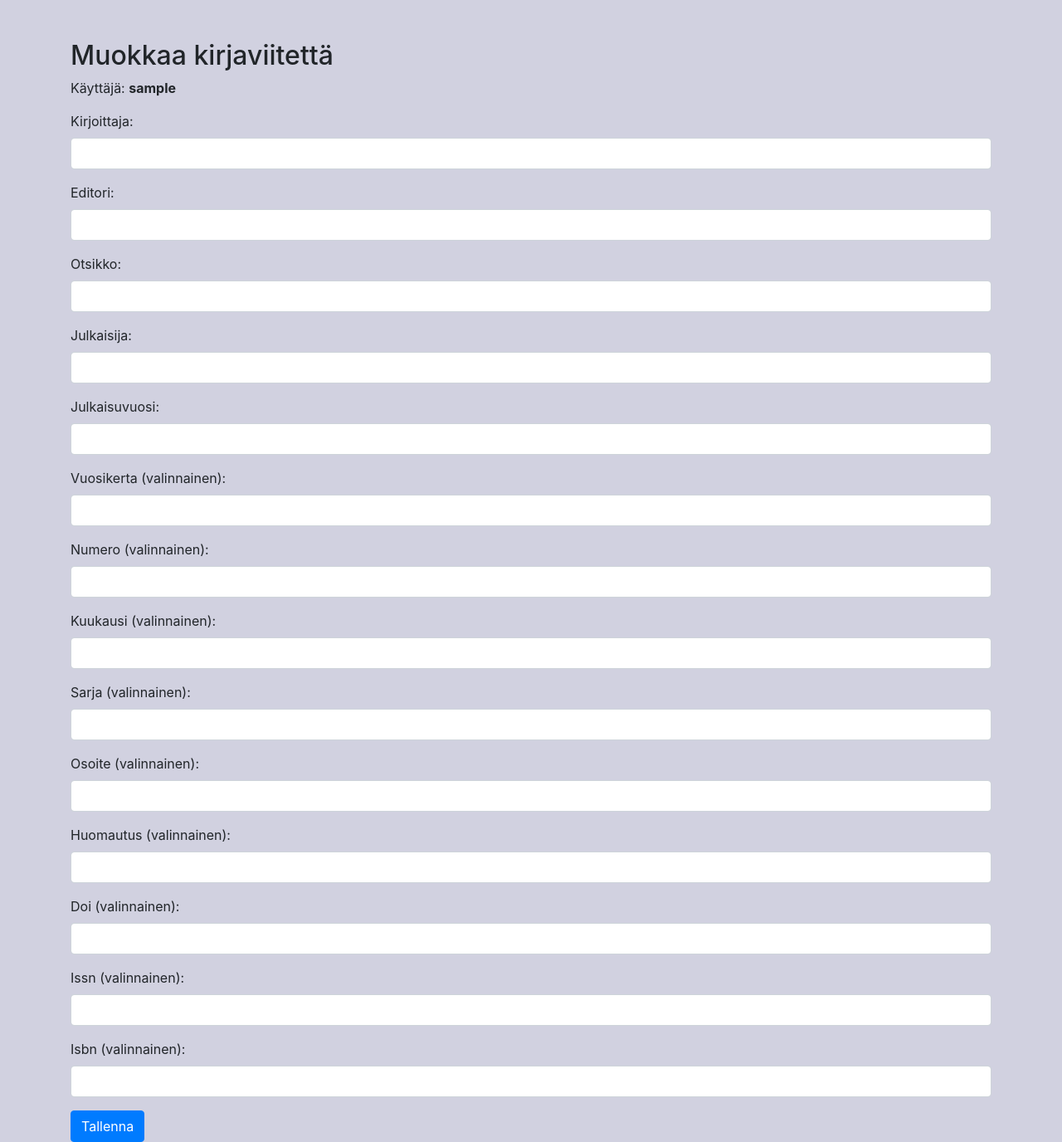
After one commit to asvorg/ohtu-miniprojekti, a Flask app: a page that uses src/frontend/templates/edit_book.html in a window 1280 px wide. The commit adds this page. Shown: the whole page at 83% size. Run offline with Flask 3, Linux system fonts and the light colour scheme; data that the repository does not hold is empty; some libraries are stand-ins or nearby versions.

Commit message:
kirjaviitteen muokkaus toimimaan

```diff
--- a/src/app.py
+++ b/src/app.py
@@ -1,6 +1,6 @@
 from flask import Flask
 from flask import Flask, render_template, request, redirect, url_for, session
-from backend.article_func import to_bibtex_article, from_db_form_to_bibtex
+from backend.article_func import to_bibtex_article, from_db_form_to_bibtex, detect_type
 from backend.db.db_func import add_article_to_db, get_article_from_db_by_user, add_mastersthesis_to_db, delete_article_by_cite_key, get_article_from_db_by_cite_key, edit_article_by_cite_key, add_book_to_db, get_articles_from_db_by_cite_key
 from backend.book_func import to_bibtex_book
 from backend.masterthesis_func import to_bibtex_masterthesis
@@ -144,7 +144,10 @@ def list_without_user():
 @app.route("/list/<user>")
 def list(user):
     cites = get_article_from_db_by_user(user)
-    return render_template("list.html", cites=cites, user=user)
+    cite_types = {}
+    for cite in cites:
+        cite_types[cite["cite_key"]] = detect_type(cite)
+    return render_template("list.html", cites=cites, user=user, cite_types=cite_types)
 
 @app.route("/edit/<user>/<cite_key>/", methods=["GET", "POST"])
 def edit(user, cite_key):
@@ -176,10 +179,42 @@ def edit(user, cite_key):
 
         return redirect("/list/"+user)
 
+@app.route("/edit_book/<user>/<cite_key>/", methods=["GET", "POST"])
+def edit_book(user, cite_key):
+    if request.method == "GET":
+        cite = get_article_from_db_by_cite_key(user, cite_key) # PITÄISI SAADA BOOK!
+        return render_template("edit_book.html", cite=cite, user=user)
+    if request.method == "POST":
+        # poisto
+        delete_article_by_cite_key(user, cite_key)
+
+        # kirjaviitteen lisäys
+        author = request.form["Kirjoittaja"]
+        editor = request.form["Editori"]
+        title = request.form["Otsikko"]
+        publisher = request.form["Julkaisija"]
+        year = int(request.form["Julkaisuvuosi"])
+        volume = int(request.form["Vuosikerta"]) if request.form["Vuosikerta"] else 0
+        number = int(request.form["Numero"]) if request.form["Numero"] else 0
+        pages = int(request.form["Sivumäärä"]) if request.form["Sivumäärä"] else 0
+        # pages ei tallennu tietokantaan!?
+        month = request.form["Kuukausi"]
+        series = request.form["Sarja"]
+        address = request.form["Osoite"]
+        note = request.form["Huomautus"]
+        doi = request.form["Doi"]
+        issn = request.form["Issn"]
+        isbn = request.form["Isbn"]
+        edition = "" # halutaanko edition myös lomakkeelle?!
+        bibtex_book = to_bibtex_book(author, editor, title, publisher, year, volume, number, series, address, edition, month, note, doi, issn, isbn)
+        add_book_to_db(user, bibtex_book)
+
+        return redirect("/list/"+user)
+
 @app.route("/delete/<user>/<cite_key>/", methods=["GET", "POST"])
 def delete(user, cite_key):
     cite = get_article_from_db_by_cite_key(user, cite_key)
-    # vahvistus
+    # varmistuskysymys
     if request.method == "GET":
         bibtex = from_db_form_to_bibtex(cite)
         return render_template("delete_confirmation.html", user=user, cite_key=cite_key, bibtex=bibtex)
--- /dev/null
+++ b/src/frontend/templates/edit_book.html
@@ -0,0 +1,114 @@
+<!DOCTYPE html>
+<html lang="fi">
+<head>
+    <meta charset="UTF-8">
+    <meta name="viewport" content="width=device-width, initial-scale=1, shrink-to-fit=no">
+    <title>Muokkaa kirjaviitettä</title>
+    <link rel="stylesheet" href="https://stackpath.bootstrapcdn.com/bootstrap/4.5.2/css/bootstrap.min.css">
+</head>
+<body>
+
+    <style>
+        body {
+            background-color: #d1d1e0;
+        }
+
+
+    </style>
+
+<div class="container mt-5">
+    <h2>Muokkaa kirjaviitettä</h2>
+    <p>Käyttäjä: <b>{{ user }}</b></p>
+
+    <form method="POST">
+         <div class="form-group">
+            <label for="Kirjoittaja">Kirjoittaja:</label>
+            <input type="text" class="form-control" name="Kirjoittaja" value="{{ cite.author }}" required>
+        </div>
+
+        <div class="form-group">
+            <label for="Editori">Editori:</label>
+            <input type="text" class="form-control" name="Editori" value="{{ cite.editor }}" required>
+        </div>
+
+        <div class="form-group">
+            <label for="Otsikko">Otsikko:</label>
+            <input type="text" class="form-control" name="Otsikko" value="{{ cite.title }}" required>
+        </div>
+
+        <div class="form-group">
+            <label for="Julkaisija">Julkaisija:</label>
+            <input type="text" class="form-control" name="Julkaisija" value="{{ cite.publisher }}" required>
+        </div>
+
+        <div class="form-group">
+            <label for="Julkaisuvuosi">Julkaisuvuosi:</label>
+            <input type="number" class="form-control" name="Julkaisuvuosi" value="{{ cite.year }}" required>
+        </div>
+
+        <div class="form-group">
+            <label for="Vuosikerta">Vuosikerta (valinnainen):</label>
+            <input type="number" class="form-control" name="Vuosikerta" value="{{ cite.volume }}">
+        </div>
+
+        <div class="form-group">
+            <label for="Numero">Numero (valinnainen):</label>
+            <input type="number" class="form-control" name="Numero" value="{{ cite.number }}">
+        </div>
+
+        <!--
+
+        pages ei tallennu tietokantaan
+
+        <div class="form-group">
+            <label for="Sivumäärä">Sivumäärä (valinnainen):</label>
+            <input type="number" class="form-control" name="Sivumäärä" value="{{ cite.pages }}">
+        </div>
+
+        -->
+
+        <div class="form-group">
+            <label for="Kuukausi">Kuukausi (valinnainen):</label>
+            <input type="number" class="form-control" name="Kuukausi" value="{{ cite.month }}" min="1" max="12">
+        </div>
+
+        <div class="form-group">
+            <label for="Sarja">Sarja (valinnainen):</label>
+            <input type="text" class="form-control" name="Sarja" value="{{ cite.series }}">
+        </div>
+
+        <div class="form-group">
+            <label for="Osoite">Osoite (valinnainen):</label>
+            <input type="text" class="form-control" name="Osoite" value="{{ cite.address }}">
+        </div>
+
+        <div class="form-group">
+            <label for="Huomautus">Huomautus (valinnainen):</label>
+            <input type="text" class="form-control" name="Huomautus" value="{{ cite.note }}">
+        </div>
+
+        <div class="form-group">
+            <label for="Doi">Doi (valinnainen):</label>
+            <input type="text" class="form-control" name="Doi" value="{{ cite.doi }}">
+        </div>
+
+        <div class="form-group">
+            <label for="Issn">Issn (valinnainen):</label>
+            <input type="text" class="form-control" name="Issn" value="{{ cite.issn }}">
+        </div>
+
+        <div class="form-group">
+            <label for="Isbn">Isbn (valinnainen):</label>
+            <input type="text" class="form-control" name="Isbn" value="{{ cite.isbn }}">
+        </div>
+
+        <button type="submit" class="btn btn-primary">Tallenna</button>
+    </form>
+</div>
+
+<script src="https://code.jquery.com/jquery-3.5.1.slim.min.js"></script>
+<script src="https://cdn.jsdelivr.net/npm/@popperjs/core@2.0.8/dist/umd/popper.min.js"></script>
+<script src="https://stackpath.bootstrapcdn.com/bootstrap/4.5.2/js/bootstrap.min.js"></script>
+
+</body>
+</html>
--- a/src/frontend/templates/list.html
+++ b/src/frontend/templates/list.html
@@ -36,7 +36,11 @@
             <td title="{{ cite }}">{{ cite.author }}</td>
             <td>{{cite.title}}</td>
             <td>
+                {% if cite_types[cite.cite_key] == "book" %}
+                <a href="/edit_book/{{cite.user}}/{{cite.cite_key}}" class="btn btn-primary">Muokkaa</a>
+                {% else %}
                 <a href="/edit/{{cite.user}}/{{cite.cite_key}}" class="btn btn-primary">Muokkaa</a>
+                {% endif %}
                 <a href="/delete/{{cite.user}}/{{cite.cite_key}}" class="btn btn-primary">Poista</a>
             </td>
         </tr>
```
